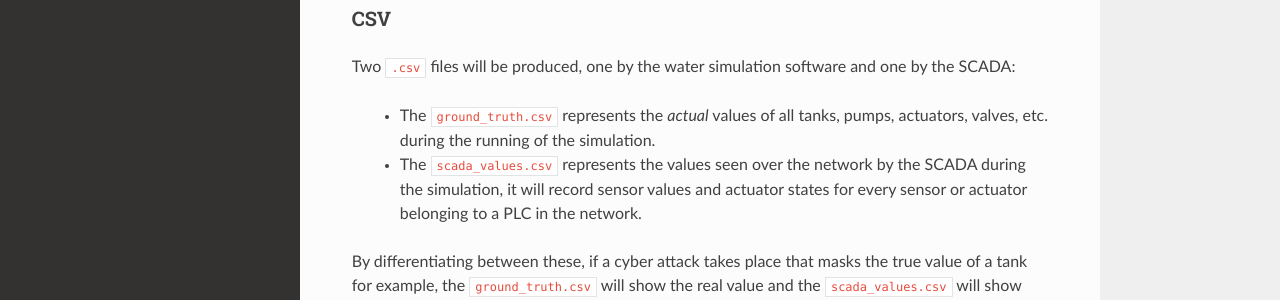
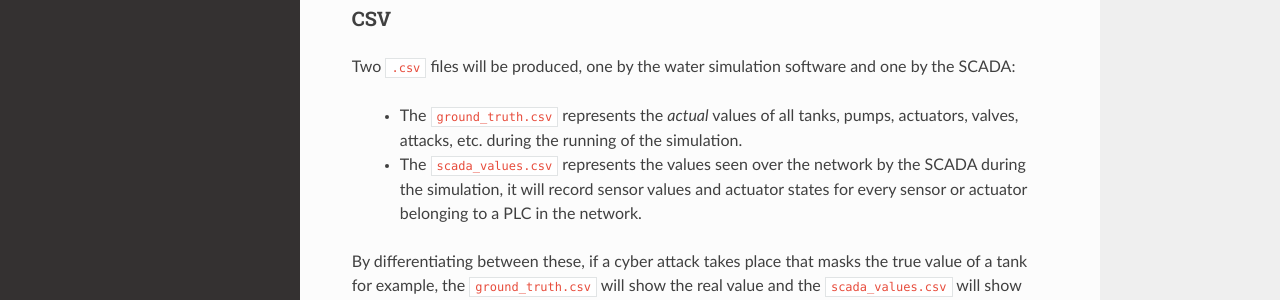
Before and after one commit to Critical-Infrastructure-Systems-Lab/DHALSIM, a Sphinx documentation site: the page built from doc/running.rst, in a window 1280 px wide and 1256 px high. Shown: the part 547-847 px from the top of the window. Built offline with Sphinx 7.4.7 and the Read the Docs theme 2.0.0, drawn with Linux system fonts in a browser that asks for light colours.

Commit message:
Update documentation

```diff
--- a/doc/running.rst
+++ b/doc/running.rst
@@ -19,7 +19,7 @@ CSV
 ~~~~~~~~~~~~~~~~
 Two :code:`.csv` files will be produced, one by the water simulation software and one by the SCADA:
 
- * The :code:`ground_truth.csv` represents the *actual* values of all tanks, pumps, actuators, valves, etc. during the running of the simulation.
+ * The :code:`ground_truth.csv` represents the *actual* values of all tanks, pumps, actuators, valves, attacks, etc. during the running of the simulation.
  * The :code:`scada_values.csv` represents the values seen over the network by the SCADA during the simulation, it will record sensor values and
    actuator states for every sensor or actuator belonging to a PLC in the network.
 
```
